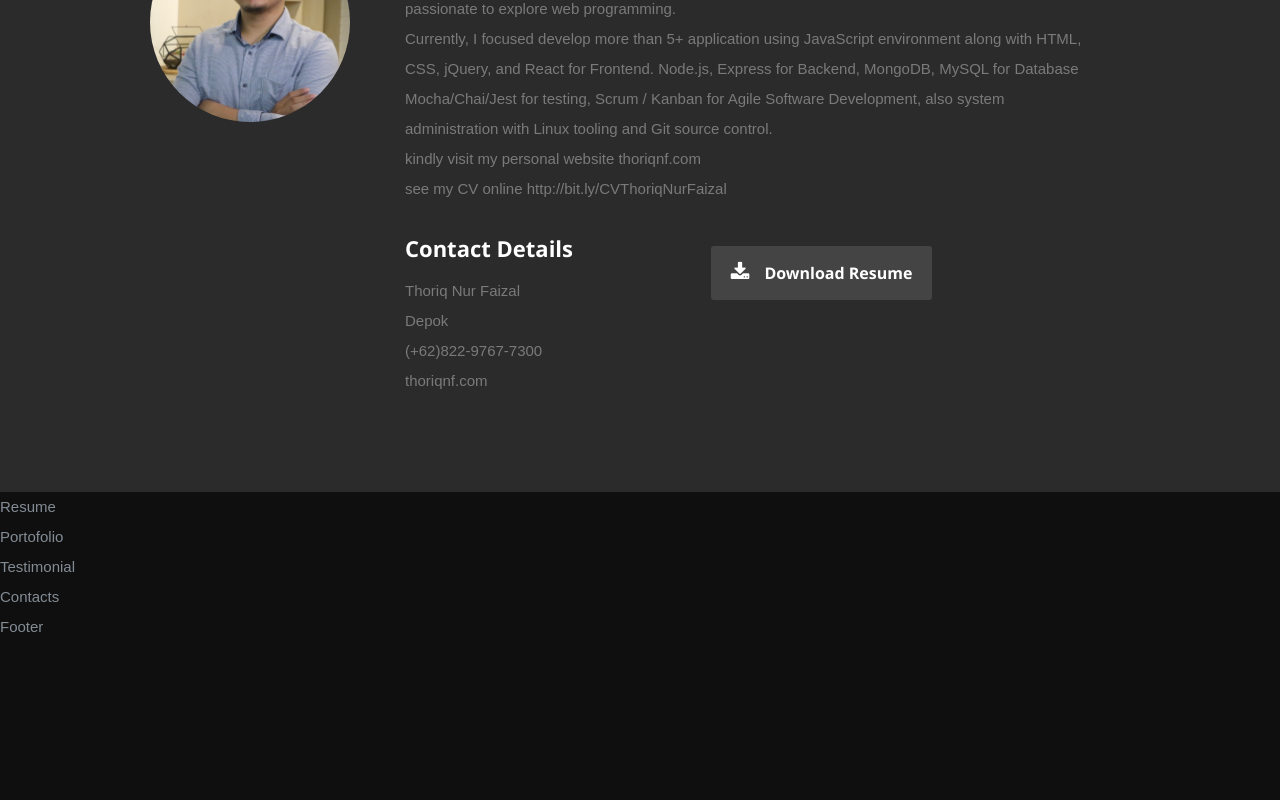
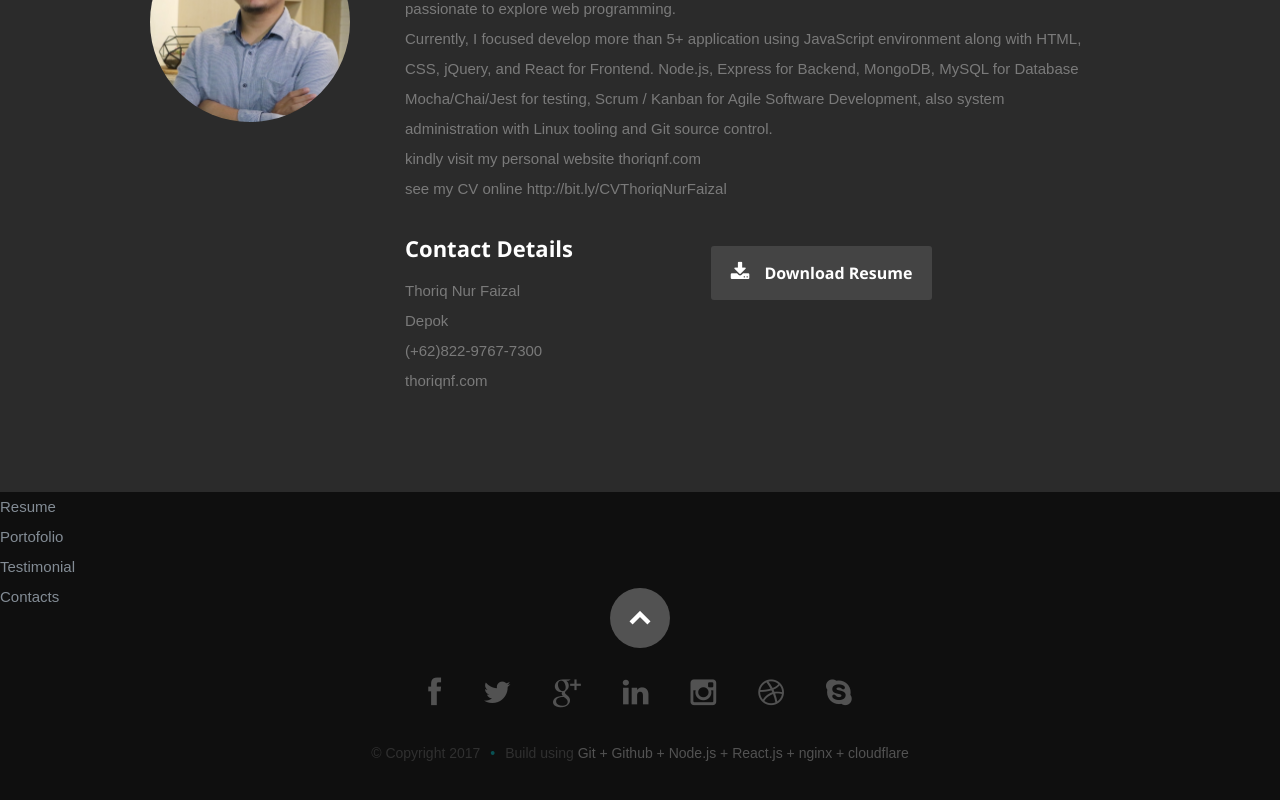
Before and after one commit to thoriqnf/personal, a React (Create React App) app in the folder frontend/: page / in a window 1280 px wide. Shown: the part 974-1774 px from the top of the page. Before the commit the page ends 1616 px from the top, so only its background shows below. Built offline with nearby package versions, Linux system fonts and the light colour scheme.

Commit message:
adding footer

```diff
--- a/frontend/src/Components/Footer.js
+++ b/frontend/src/Components/Footer.js
@@ -4,9 +4,40 @@ import React, { Component } from 'react';
 class Footer extends Component {
   render() {
     return (
-      <div className="App">
-        Footer
-     </div>
+<footer>
+            <div class="row">
+
+               <div class="twelve columns">
+
+                  <ul class="social-links">
+                     <li><a href="#"><i class="fa fa-facebook"></i></a></li>
+                     <li><a href="#"><i class="fa fa-twitter"></i></a></li>
+                     <li><a href="#"><i class="fa fa-google-plus"></i></a></li>
+                     <li><a href="#"><i class="fa fa-linkedin"></i></a></li>
+                     <li><a href="#"><i class="fa fa-instagram"></i></a></li>
+                     <li><a href="#"><i class="fa fa-dribbble"></i></a></li>
+                     <li><a href="#"><i class="fa fa-skype"></i></a></li>
+                  </ul>
+
+                  <ul class="copyright">
+                     <li>&copy; Copyright 2017</li>
+                     <li>Build using
+                       <a title="Git" href="https://git-scm.com//"> Git + </a>
+                       <a title="Github" href="http://www.github.com/">Github + </a>
+                       <a title="Node.js" href="https://nodejs.org/en/">Node.js + </a>
+                       <a title="React.js" href="https://reactjs.org/">React.js + </a>
+                       <a title="nginx" href="https://nginx.org/">nginx + </a>
+                       <a title="cloudflare" href="https://www.cloudflare.com/">cloudflare </a>
+                     </li>
+                  </ul>
+
+               </div>
+
+               <div id="go-top"><a class="smoothscroll" title="Back to Top" href="#home"><i class="icon-up-open"></i></a></div>
+
+            </div>
+
+         </footer>
     );
   }
 }
```
